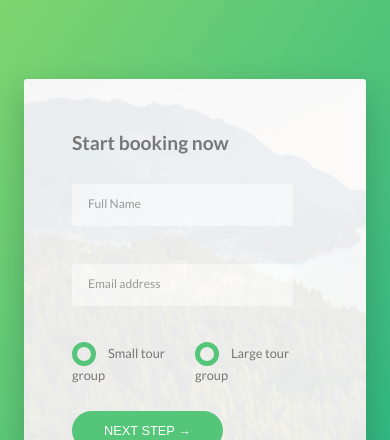
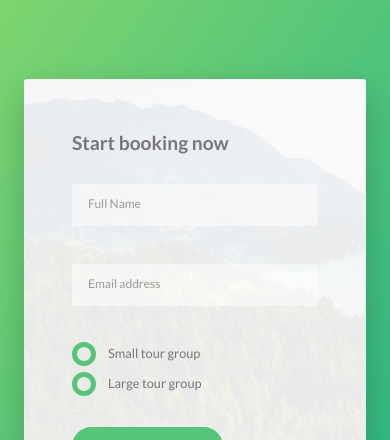
Before and after one commit to Tyler-Pritchard/SASS-template, a PHP site: page / in a window 390 px wide. Shown: the part 6060-6500 px from the top of the page. Run offline with PHP 8.4, Linux system fonts and the light colour scheme.

Commit message:
render mobile booking

```diff
--- a/css/style.css
+++ b/css/style.css
@@ -507,6 +507,9 @@ body {
   border-bottom: 3px solid transparent;
   width: 90%;
   display: block; }
+  @media (max-width: 56.25em) {
+    .form__input {
+      width: 100%; } }
   .form__input:focus {
     outline: none;
     box-shadow: 0 1rem 2rem rgba(0, 0, 0, 0.1);
@@ -532,6 +535,10 @@ body {
 .form__radio-group {
   width: 49%;
   display: inline-block; }
+  @media (max-width: 56.25em) {
+    .form__radio-group {
+      width: 100%;
+      margin-bottom: 1rem; } }
 
 .form__radio-input {
   display: none; }
--- a/sass/components/_form.scss
+++ b/sass/components/_form.scss
@@ -14,6 +14,10 @@
     border-bottom: 3px solid transparent;
     width: 90%;
     display: block;
+
+    @include respond(tab-port) {
+      width: 100%;
+    }
 
     &:focus {
       outline: none;
@@ -48,6 +52,11 @@
   &__radio-group {
     width: 49%;
     display: inline-block;
+
+    @include respond(tab-port) {
+      width: 100%;
+      margin-bottom: 1rem;
+    }
   }
 
   &__radio-input {
```
